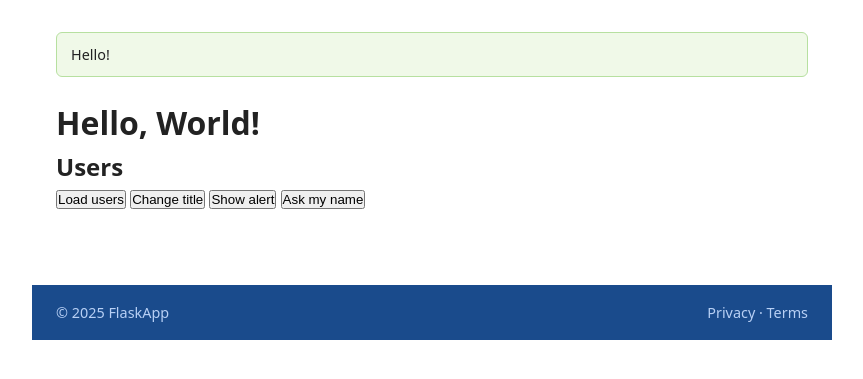
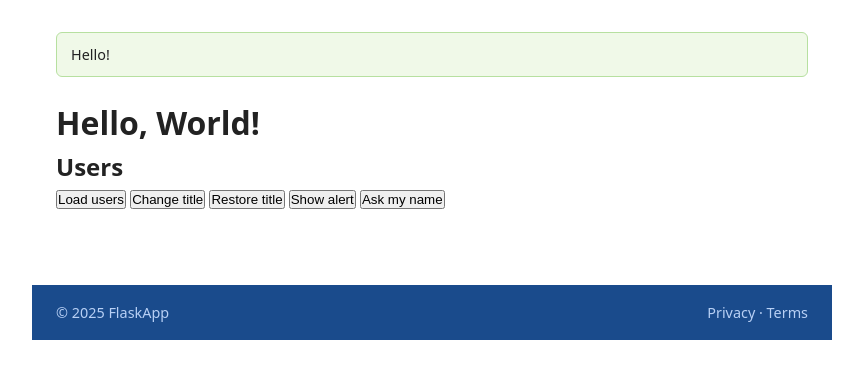
Before and after one commit to OleksandrLinenko/Flask, a Flask app: page /hi/ in a window 1280 px wide. Shown: the part 58-437 px from the top of the page, without its empty margins (208-1071 px from the left). Run offline with Flask 3, Linux system fonts and the light colour scheme; data comes from the database, SQL or seed files in the repository.

Commit message:
Add restore title button

```diff
--- a/src/static/js/user.js
+++ b/src/static/js/user.js
@@ -1,3 +1,6 @@
+const title = document.getElementById("title");
+const originalTitle = title.textContent;
+
 document.getElementById("load-users").addEventListener("click", function () {
 
     fetch("/api/users")
@@ -27,7 +30,13 @@ document.getElementById("load-users").addEventListener("click", function () {
 
 document.getElementById("change-title").addEventListener("click", function () {
 
-    document.getElementById("title").textContent = "The title has been changed!";
+    title.textContent = "The title has been changed!";
+
+});
+
+document.getElementById("restore-title").addEventListener("click", function () {
+
+    title.textContent = originalTitle;
 
 });
 
--- a/src/templates/hi.html
+++ b/src/templates/hi.html
@@ -15,6 +15,7 @@
 
     <button id="load-users">Load users</button>
     <button id="change-title">Change title</button>
+    <button id="restore-title">Restore title</button>
     <button id="show-alert">Show alert</button>
     <button id="ask-name">Ask my name</button>
 
```
